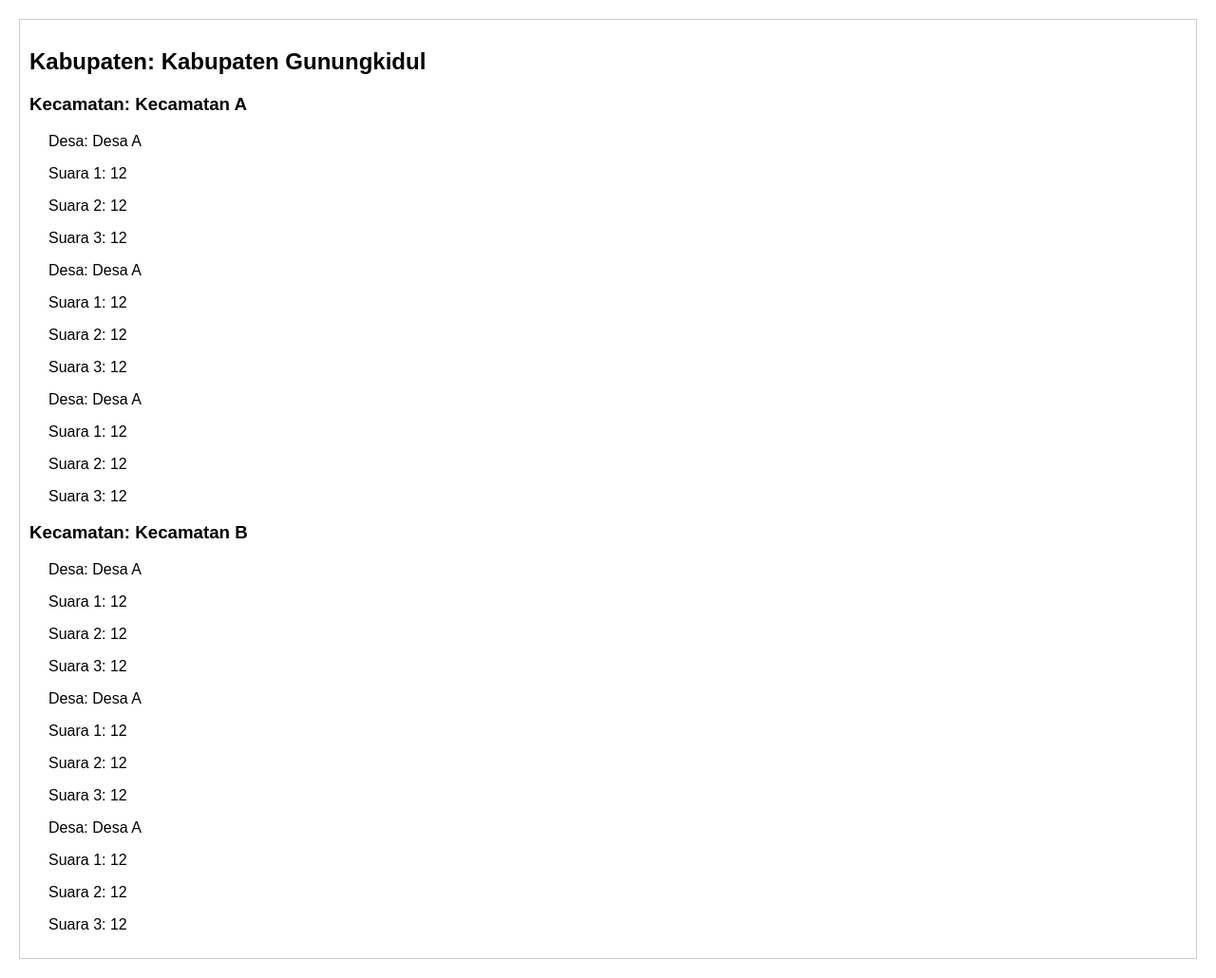
After one commit to uzanlatif/meetronic_template, a PHP site: page /dummy/consume_json.php in a window 1280 px wide. The commit adds this page. Shown: the whole page at 95% size. Run offline with PHP 8.4, Linux system fonts and the light colour scheme.

Commit message:
consume json dummy

```diff
--- /dev/null
+++ b/dummy/consume_json.php
@@ -0,0 +1,71 @@
+<!DOCTYPE html>
+<html lang="en">
+<head>
+    <meta charset="UTF-8">
+    <meta name="viewport" content="width=device-width, initial-scale=1.0">
+    <title>Display JSON Data in HTML</title>
+    <style>
+        body {
+            font-family: Arial, sans-serif;
+            margin: 20px;
+        }
+        .container {
+            border: 1px solid #ccc;
+            padding: 10px;
+            margin-bottom: 20px;
+        }
+        .kecamatan {
+            margin-bottom: 10px;
+        }
+        .desa {
+            margin-left: 20px;
+            margin-bottom: 5px;
+        }
+    </style>
+</head>
+<body>
+    <div id="dataContainer"></div>
+
+    <script>
+        // Fetch data from local JSON file
+        fetch('dummy/dummy-data.json')
+            .then(response => response.json())
+            .then(data => {
+                console.log(data); // Log data to console (optional)
+
+                // Get reference to container element
+                const dataContainer = document.getElementById('dataContainer');
+
+                // Display Kabupaten
+                const kabupatenDiv = document.createElement('div');
+                kabupatenDiv.classList.add('container');
+                kabupatenDiv.innerHTML = `<h2>Kabupaten: ${data.kabupaten}</h2>`;
+                dataContainer.appendChild(kabupatenDiv);
+
+                // Display each Kecamatan
+                data.kecamatan.forEach(kecamatan => {
+                    const kecamatanDiv = document.createElement('div');
+                    kecamatanDiv.classList.add('kecamatan');
+                    kecamatanDiv.innerHTML = `<h3>Kecamatan: ${kecamatan.nama}</h3>`;
+                    kabupatenDiv.appendChild(kecamatanDiv);
+
+                    // Display each Desa within the Kecamatan
+                    kecamatan.desa.forEach(desa => {
+                        const desaDiv = document.createElement('div');
+                        desaDiv.classList.add('desa');
+                        desaDiv.innerHTML = `
+                            <p>Desa: ${desa.nama}</p>
+                            <p>Suara 1: ${desa['suara 1']}</p>
+                            <p>Suara 2: ${desa['suara 2']}</p>
+                            <p>Suara 3: ${desa['suara 3']}</p>
+                        `;
+                        kecamatanDiv.appendChild(desaDiv);
+                    });
+                });
+            })
+            .catch(error => {
+                console.error('Error fetching data:', error);
+            });
+    </script>
+</body>
+</html>
--- /dev/null
+++ b/dummy/dummy-data.json
@@ -0,0 +1,46 @@
+{
+    "kabupaten": "Kabupaten Gunungkidul",
+    "kecamatan": [{
+        "nama": "Kecamatan A",
+        "desa": [{
+                "nama": "Desa A",
+                "suara 1": "12",
+                "suara 2": "12",
+                "suara 3": "12"
+            },
+            {
+                "nama": "Desa A",
+                "suara 1": "12",
+                "suara 2": "12",
+                "suara 3": "12"
+            },
+            {
+                "nama": "Desa A",
+                "suara 1": "12",
+                "suara 2": "12",
+                "suara 3": "12"
+            }
+        ]
+    }, {
+        "nama": "Kecamatan B",
+        "desa": [{
+                "nama": "Desa A",
+                "suara 1": "12",
+                "suara 2": "12",
+                "suara 3": "12"
+            },
+            {
+                "nama": "Desa A",
+                "suara 1": "12",
+                "suara 2": "12",
+                "suara 3": "12"
+            },
+            {
+                "nama": "Desa A",
+                "suara 1": "12",
+                "suara 2": "12",
+                "suara 3": "12"
+            }
+        ]
+    }]
+}
--- a/index.php
+++ b/index.php
@@ -3,7 +3,7 @@
 <meta http-equiv="content-type" content="text/html;charset=UTF-8" /><!-- /Added by HTTrack -->
 
 <head>
-	<title>INPUT DATA</title>
+	<title>PILKADA GK</title>
 	<meta charset="utf-8" />
 	<meta name="description" content="
 			The most advanced Bootstrap 5 Admin Theme with 40 unique prebuilt layouts on Themeforest trusted by 100,000 beginners and professionals. Multi-demo,
```
Also changed, not shown: content/chart-dashboard.php (+7 -5 lines), content/input-user.php (+13 -13 lines).
